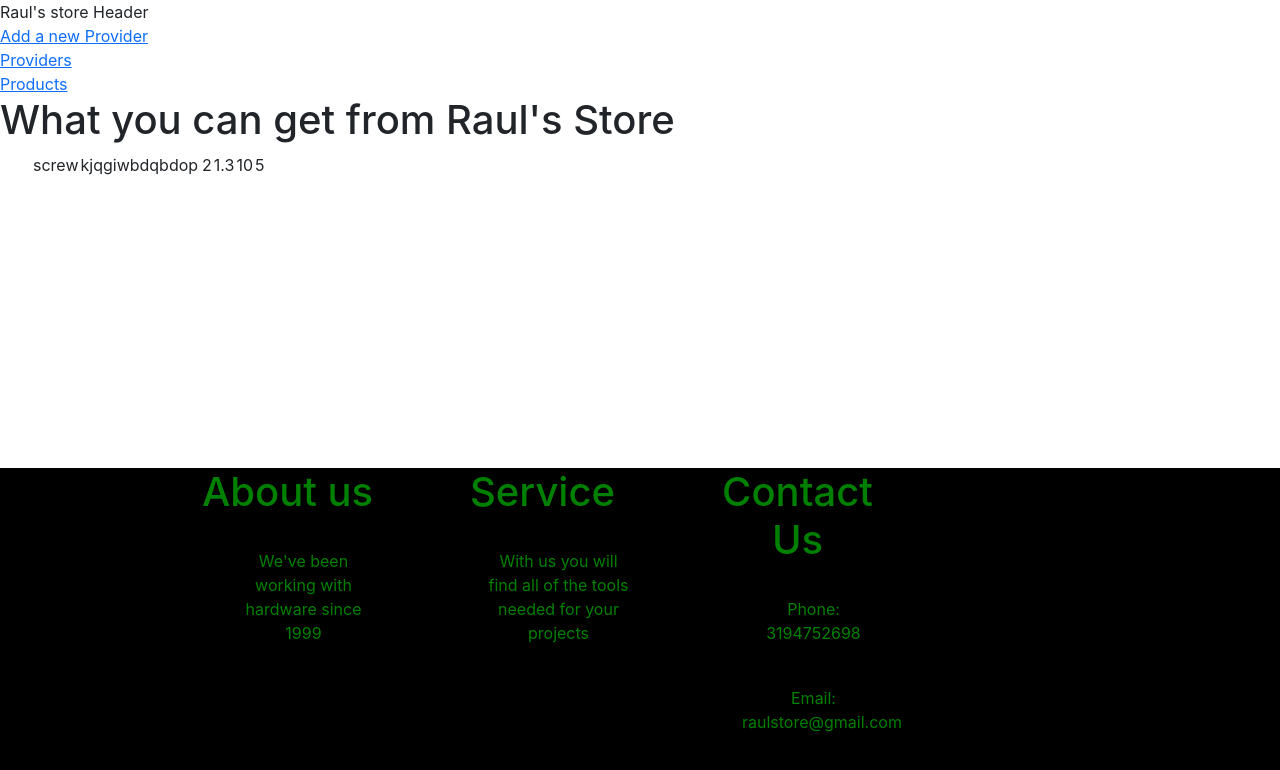
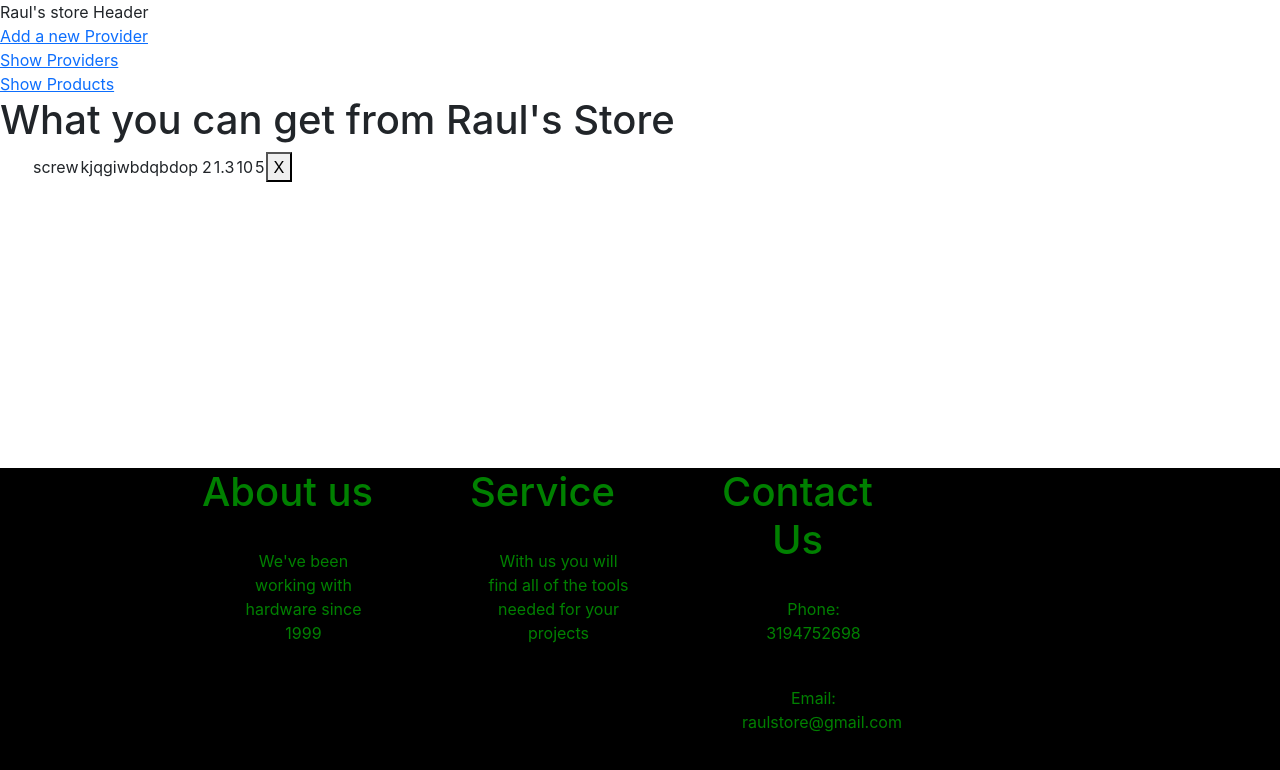
Before and after one commit to shermaes/front-store, a React (Vite) app: page /products in a window 1280 px wide. Shown: the top 770 px of the page. Built offline with nearby package versions, Linux system fonts and the light colour scheme; no server answers.

Commit message:
added delete products function, works in the database!

```diff
--- /dev/null
+++ b/src/actions/DeleteProduct.ts
@@ -0,0 +1,10 @@
+const deletingProduct = async(id:string) => {
+    const response  = await fetch(`http://localhost:8081/api/delete/product/${id}`, {
+        method: 'DELETE'
+
+    })
+    return {productGone: response.ok, id: id }
+
+}
+
+export default deletingProduct
--- a/src/actions/DeleteProvider.ts
+++ b/src/actions/DeleteProvider.ts
@@ -1,12 +1,5 @@
-import * as React from 'react';
+
 //here I handle the DELETE method
-
-//I need to create a header containing the content type
-//because I will need it when deleting teh provider
-const header = {
-    accept:'application/json',
-    'content-type':'application/json'
-}
 
 //Here's where I enter the route to work with my data base
 const deletingProvider = async (id: string)=> {
--- a/src/components/ProductList.tsx
+++ b/src/components/ProductList.tsx
@@ -1,7 +1,8 @@
 import React, { useEffect } from 'react'
 import { useDispatch, useSelector } from 'react-redux'
+import deletingProduct from '../actions/DeleteProduct'
 import getProducts from '../actions/GetProduct'
-import { gettingProduct } from '../state/slice/ProductSlice'
+import { deleteProduct, gettingProduct } from '../state/slice/ProductSlice'
 import store from '../state/Store'
 //here I create the list to show my products
 const ProductList = () => {
@@ -18,6 +19,14 @@ const ProductList = () => {
         )
         },[])
 
+const productBeingDeleted = async (id:string) => {
+    const response = await deletingProduct(id)
+    if(response.productGone){
+        dispatch(deleteProduct(id))
+    }
+}
+
+
   return (
     <div>
         <h1>What you can get from Raul's Store</h1>
@@ -31,6 +40,7 @@ const ProductList = () => {
             <td>{product.price}</td>
             <td>{product.maximum}</td>
             <td>{product.minimum}</td>
+            <button onClick={()=>{productBeingDeleted(`${product.id}`)}}>X</button>
             </tr>
 
             )}
--- a/src/routes/PrivateRoutes.tsx
+++ b/src/routes/PrivateRoutes.tsx
@@ -8,9 +8,9 @@ function PrivateRoutes() {
         <div>
             <tr><Link to='/'>Add a new Provider</Link></tr>
 
-            <tr><Link to='/providers'>Providers</Link></tr>
+            <tr><Link to='/providers'>Show Providers</Link></tr>
 
-           <tr><Link to ='/products'>Products</Link></tr>
+           <tr><Link to ='/products'>Show Products</Link></tr>
 
             <Routes>
             <Route path="/" element={<ProviderForm/>}></Route>
```
